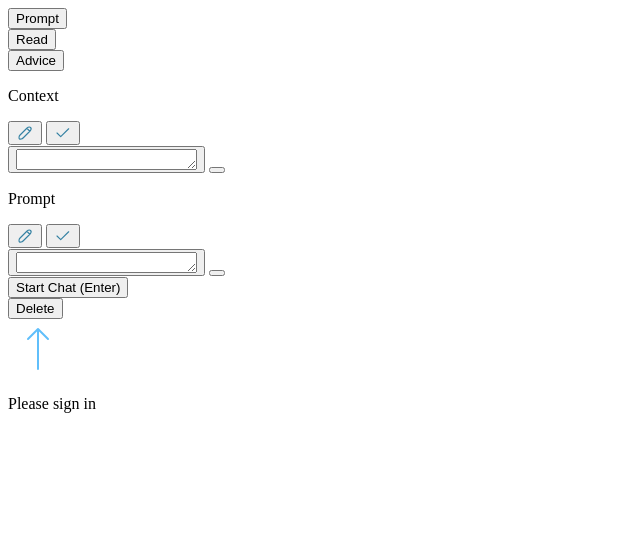
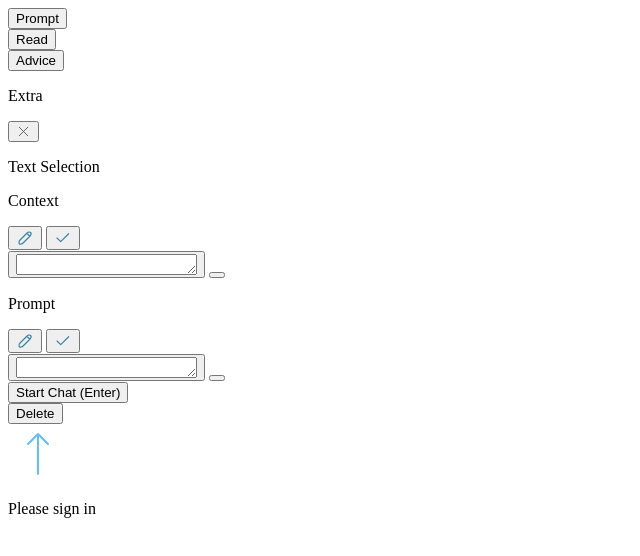
Before and after one commit to zarSou9/alignment-research-assistant, a website built with webpack: page components/modal/index.html in a window 1280 px wide. Shown: the whole page, without its empty margins (0-640 px from the left). Built offline with nearby package versions, Linux system fonts and the light colour scheme; some packages are replaced by stand-ins of ours.

Commit message:
Added textSelection

```diff
--- a/background.js
+++ b/background.js
@@ -188,6 +188,7 @@ chrome.runtime.onMessage.addListener((request, sender, sendResponse) => {
                     action: 'dump-prompt',
                     context: request.context,
                     prompt: request.prompt,
+                    selectedText: request.selectedText,
                 });
             }, 1000);
         });
--- a/components/modal/index.html
+++ b/components/modal/index.html
@@ -19,6 +19,64 @@
                 <button id="extension-right-nav" class="ext-nav-text">
                     Advice
                 </button>
+            </div>
+        </div>
+        <div id="extension-extra-box" class="ext-extra-body">
+            <p class="ext-context-text">Extra</p>
+            <div
+                id="extension-extra-text-selection-box"
+                class="ext-extra-text-selection-box"
+            >
+                <button
+                    id="extension-extra-text-selection-cancel"
+                    class="ext-extra-text-selection-cancel"
+                >
+                    <svg
+                        viewBox="0 0 32 32"
+                        xmlns="http://www.w3.org/2000/svg"
+                        fill="#000000"
+                        height="15px"
+                        width="15px"
+                    >
+                        <g id="SVGRepo_bgCarrier" stroke-width="0"></g>
+                        <g
+                            id="SVGRepo_tracerCarrier"
+                            stroke-linecap="round"
+                            stroke-linejoin="round"
+                        ></g>
+                        <g id="SVGRepo_iconCarrier">
+                            <defs>
+                                <style>
+                                    .cls-1 {
+                                        fill: none;
+                                        stroke: #5c5c5c;
+                                        stroke-linecap: round;
+                                        stroke-linejoin: round;
+                                        stroke-width: 2px;
+                                    }
+                                </style>
+                            </defs>
+                            <title></title>
+                            <g id="cross">
+                                <line
+                                    class="cls-1"
+                                    x1="7"
+                                    x2="25"
+                                    y1="7"
+                                    y2="25"
+                                ></line>
+                                <line
+                                    class="cls-1"
+                                    x1="7"
+                                    x2="25"
+                                    y1="25"
+                                    y2="7"
+                                ></line>
+                            </g>
+                        </g>
+                    </svg>
+                </button>
+                <p class="extension-extra-text-p">Text Selection</p>
             </div>
         </div>
         <div id="ext-context-box" class="ext-modal-body">
--- a/components/modal/styles.css
+++ b/components/modal/styles.css
@@ -82,6 +82,34 @@
     flex-direction: column;
 }
 
+.ext-extra-body {
+    border-radius: 10px;
+    border: 1px solid #2da2d4;
+    position: relative;
+    height: 55px;
+    margin: 20px 20px 0px 20px;
+    display: flex;
+    align-items: center;
+}
+
+.ext-extra-text-selection-box {
+    border-radius: 10px;
+    border: 1px solid #1f1f1f;
+    margin-left: 20px;
+    height: 20px;
+    display: flex;
+    align-items: center;
+    padding: 15px 8px;
+}
+
+.extension-extra-text-p {
+    color: #292929;
+    font-size: 13px;
+    font-family: 'Roboto', sans-serif;
+    font-weight: 400;
+    margin-left: 6px;
+}
+
 .ext-list-holder {
     overflow: auto;
     flex-grow: 1;
@@ -127,7 +155,7 @@
 
 .ext-context-text {
     position: absolute;
-    padding: 4px;
+    padding: 0px 4px;
     color: #3582a3;
     font-size: 14px;
     left: 20px;
```
Also changed, not shown: content.js (+25 -0 lines), scripts/chat.js (+6 -3 lines).
